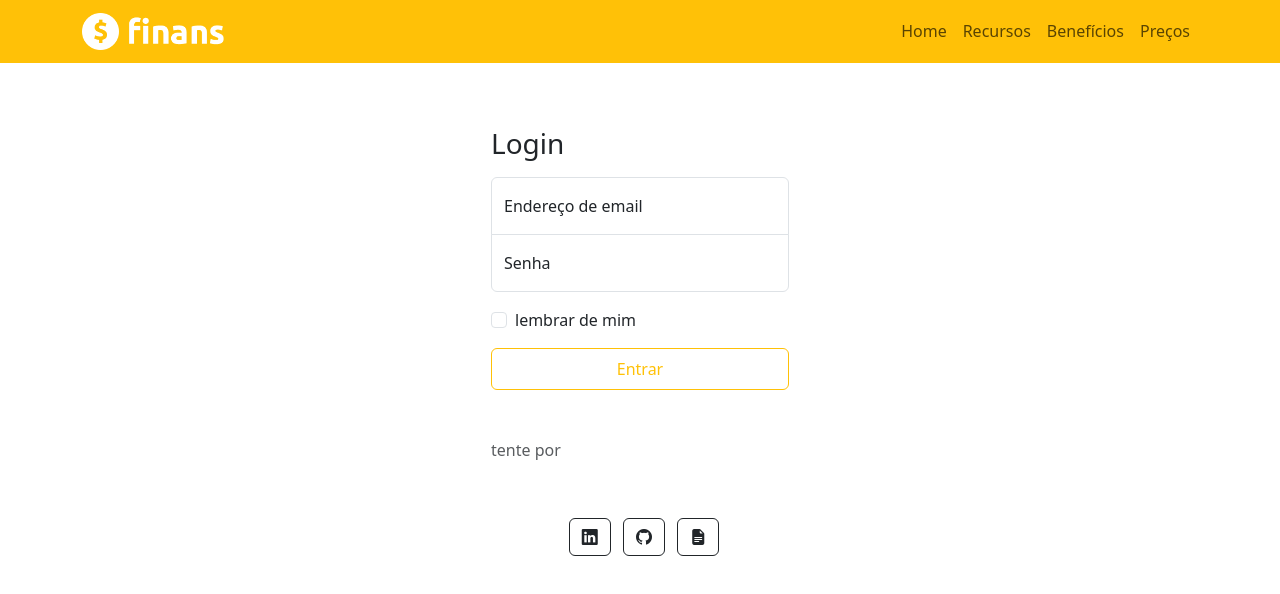
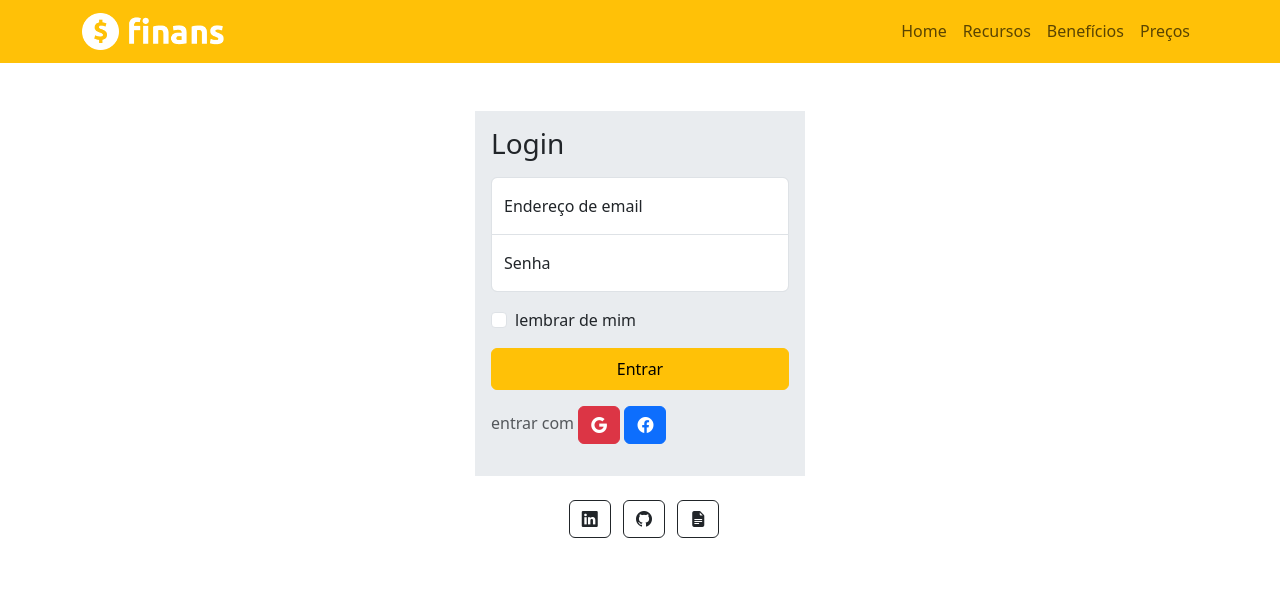
Before and after one commit to danielBRTanimacao/Projeto-finans, a plain HTML site: page login.html in a window 1280 px wide. Drawn offline with nearby package versions, Linux system fonts and the light colour scheme.

Commit message:
design login area

```diff
--- a/login.html
+++ b/login.html
@@ -39,7 +39,7 @@
       </nav>
     </header> <!--FIm cabeçalho-->
     <section class="mt-5"> <!-- Area login-->
-      <main class="form-signin w-100 m-auto">
+      <main class="form-signin w-100 m-auto bg-body-secondary">
         <form>
           <h1 class="h3 mb-3 fw-normal">Login</h1>
           <div class="form-floating">
@@ -57,8 +57,12 @@
               lembrar de mim
             </label>
           </div>
-          <button class="btn btn-outline-warning w-100 py-2" type="submit">Entrar</button>
-          <p class="mt-5 mb-3 text-body-secondary">tente por </p>
+          <button class="btn btn-warning w-100 py-2" type="submit">Entrar</button>
+          <p class="mt-3 mb-3 text-body-secondary">
+            entrar com
+            <button class="btn btn-danger"><i class="bi bi-google"></i></button>
+            <button class="btn btn-primary"><i class="bi bi-facebook"></i></button>
+          </p>
         </form>
       </main>
     </section> <!-- Fim area login-->
```
